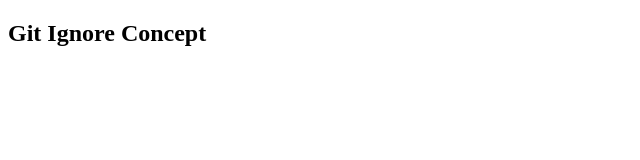
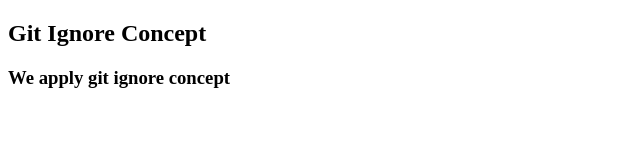
Before and after one commit to Sindbad-Ali/Git-Ignore-Concept, a plain HTML site: page index.html in a window 1280 px wide. Shown: the whole page, without its empty margins (0-640 px from the left). Drawn offline with Linux system fonts and the light colour scheme.

Commit message:
Changes done in index.html file and also apply Git Ignore concept

```diff
--- a/index.html
+++ b/index.html
@@ -7,5 +7,6 @@
 </head>
 <body>
     <h2>Git Ignore Concept</h2>
+    <h3>We apply git ignore concept</h3>
 </body>
 </html>
```
Also changed, not shown: 1 other file.
